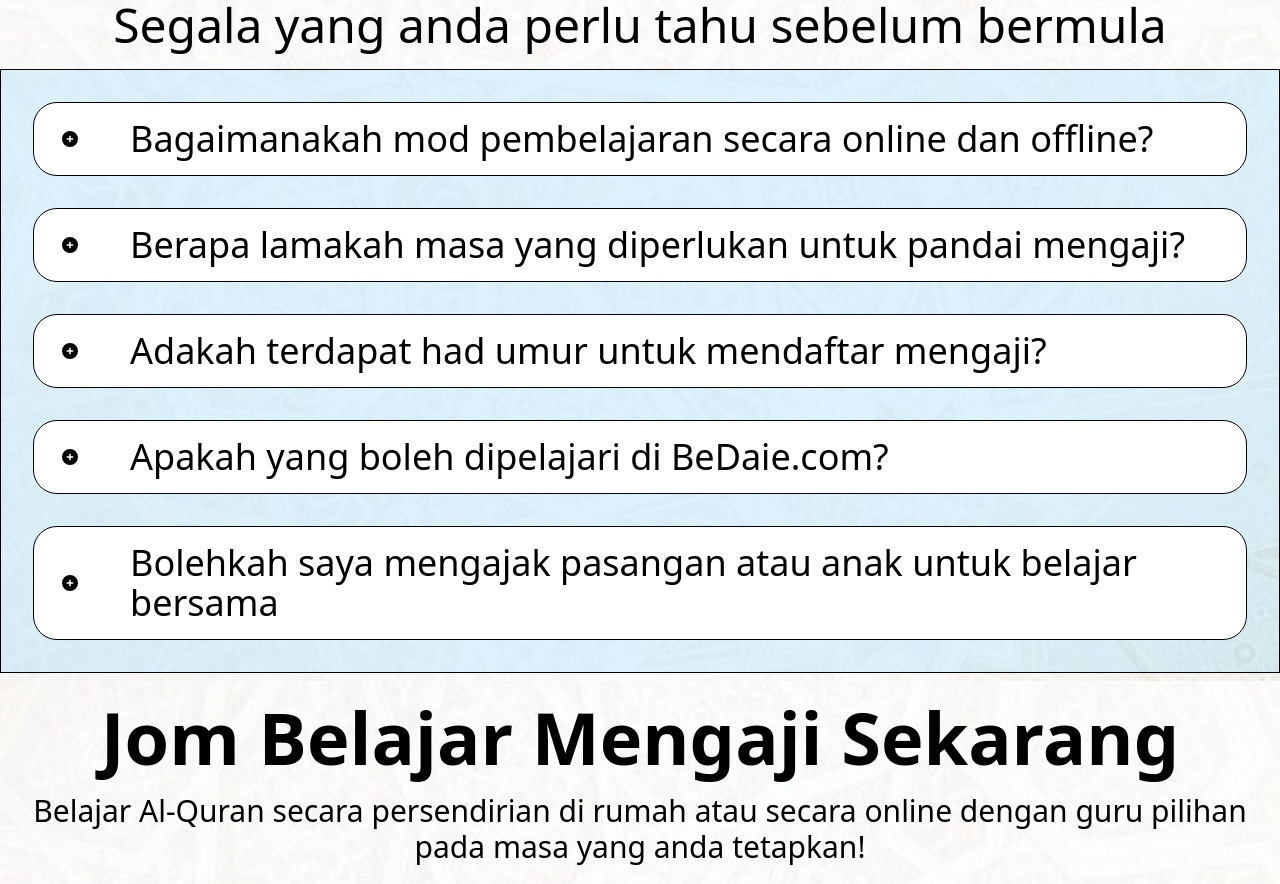
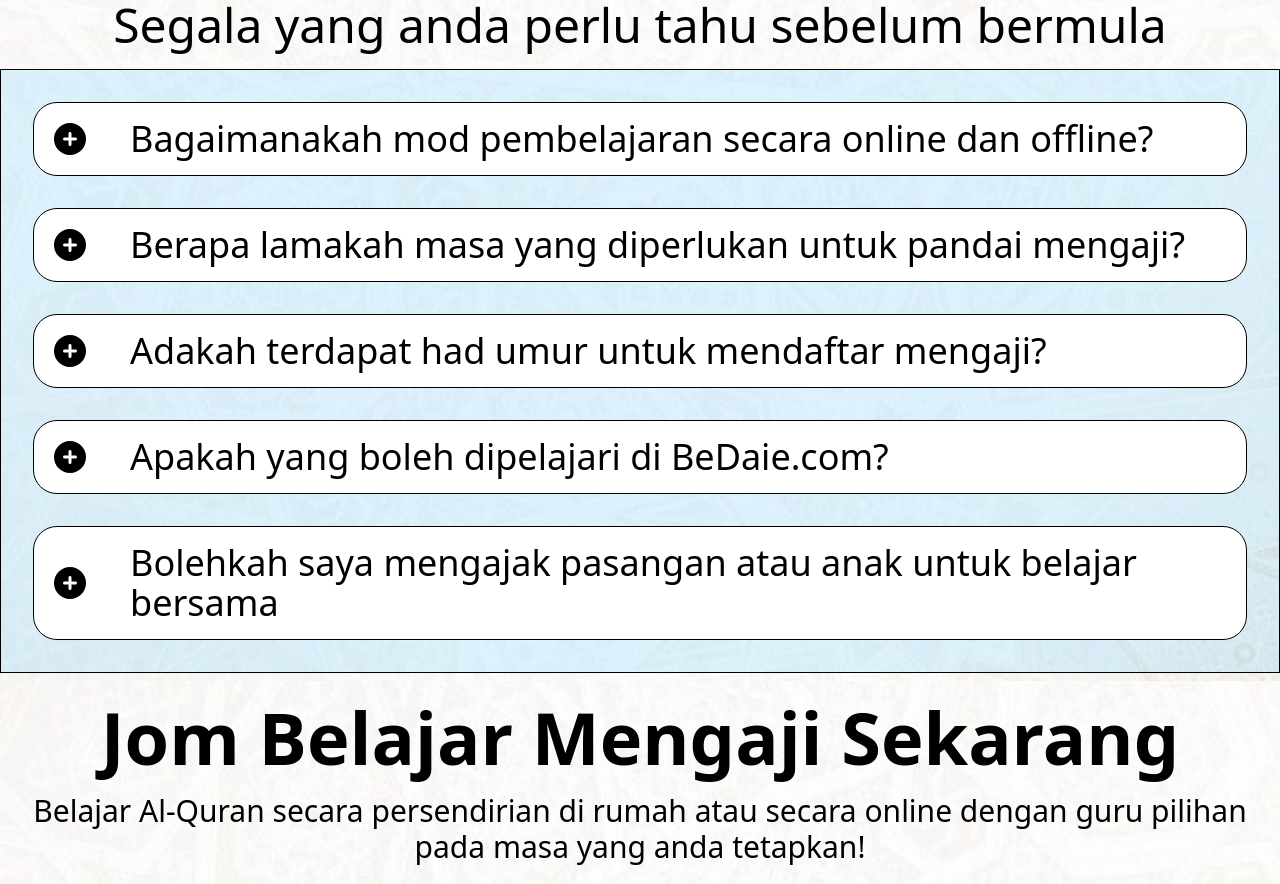
Before and after one commit to Nyx-Hasif/Next-web-BeDaie, a Next.js app: page / in a window 1280 px wide. Shown: the part 4860-5744 px from the top of the page. Built offline with nearby package versions, Linux system fonts and the light colour scheme.

Commit message:
Fix size content

```diff
--- a/components/Faqs.tsx
+++ b/components/Faqs.tsx
@@ -13,23 +13,23 @@ const Faqs = () => {
 
         <div className='border border-black' style={{ backgroundColor: '#38b6ff28' }}>
             <div className='border border-black p-4 flex flex-row gap-10 rounded-3xl items-center m-8 bg-white'>
-               <FontAwesomeIcon icon={faCirclePlus} className='min-w-10 h-10 cursor-pointer' />
+               <FontAwesomeIcon icon={faCirclePlus} size='2xl' className='min-w-10 h-10 cursor-pointer' />
                 <h2 className='md:text-4xl text-xl'>Bagaimanakah mod pembelajaran secara online dan offline?</h2>
             </div>
             <div className='border border-black p-4 flex flex-row gap-10 rounded-3xl items-center m-8 bg-white' >
-            <FontAwesomeIcon icon={faCirclePlus} className='min-w-10 h-10 cursor-pointer' />
+            <FontAwesomeIcon icon={faCirclePlus} size='2xl' className='min-w-10 h-10 cursor-pointer' />
                 <h2 className='md:text-4xl text-xl'>Berapa lamakah masa yang diperlukan untuk pandai mengaji?</h2>
             </div>
             <div className='border border-black p-4 flex flex-row gap-10 rounded-3xl items-center m-8 bg-white '>
-            <FontAwesomeIcon icon={faCirclePlus} className='min-w-10 h-10 cursor-pointer' />
+            <FontAwesomeIcon icon={faCirclePlus} size='2xl' className='min-w-10 h-10 cursor-pointer' />
                 <h2 className='md:text-4xl text-xl'>Adakah terdapat had umur untuk mendaftar mengaji?</h2>
             </div>
             <div className='border border-black p-4 flex flex-row gap-10 rounded-3xl items-center m-8 bg-white'>
-            <FontAwesomeIcon icon={faCirclePlus} className='min-w-10 h-10 cursor-pointer' />
+            <FontAwesomeIcon icon={faCirclePlus} size='2xl' className='min-w-10 h-10 cursor-pointer' />
                 <h2 className='md:text-4xl text-xl'>Apakah yang boleh dipelajari di BeDaie.com?</h2>
             </div>
             <div className='border border-black p-4 flex flex-row gap-10 rounded-3xl items-center m-8 bg-white'>
-            <FontAwesomeIcon icon={faCirclePlus} className='min-w-10 h-10 cursor-pointer' />
+            <FontAwesomeIcon icon={faCirclePlus} size='2xl' className='min-w-10 h-10 cursor-pointer' />
                 <h2 className='md:text-4xl text-xl'>Bolehkah saya mengajak pasangan atau anak untuk belajar bersama</h2>
             </div>
         </div>
```
